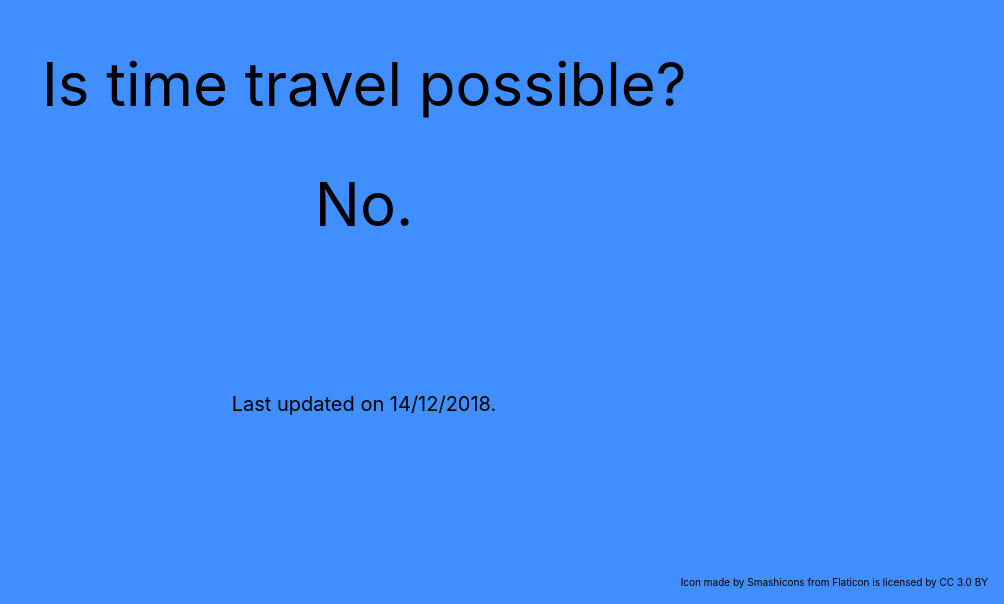
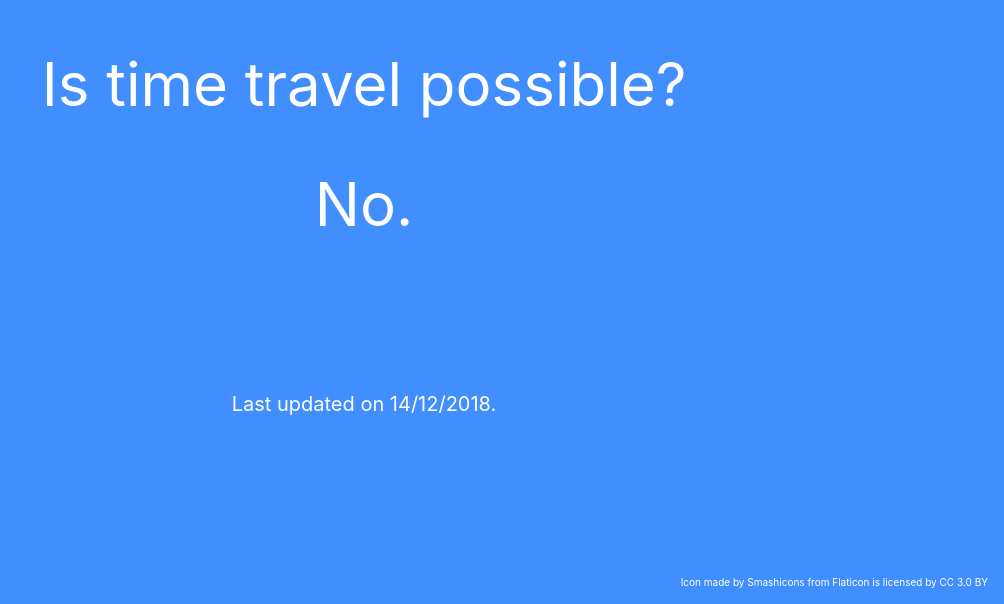
Before and after one commit to sharadbhat/istimetravelpossible, a React (Create React App) app: page / in a window 1280 px wide. Shown: the part 196-800 px from the top of the page, without its empty margins (276-1280 px from the left). Built offline with nearby package versions, Linux system fonts and the light colour scheme.

Commit message:
Update App.css

```diff
--- a/src/App.css
+++ b/src/App.css
@@ -1,5 +1,5 @@
-.App {
-  text-align: center;
+div {
+  color: #FFFFFF;
 }
 @media screen and (min-width: 601px) {
   .heading {
```
